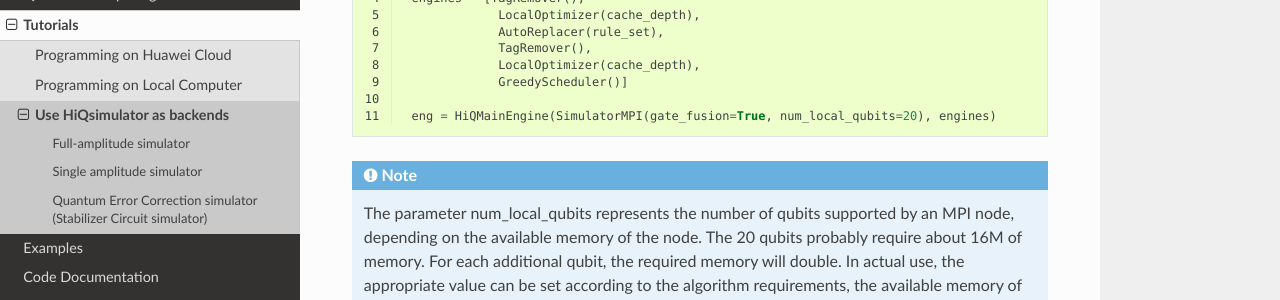
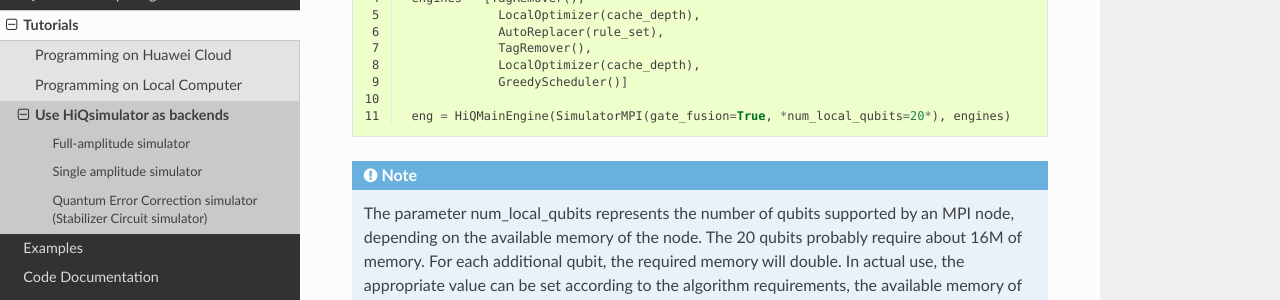
Before and after one commit to MindQuantum-HiQ/HiQsimulator, a Sphinx documentation site: the page built from docs/tutorials/tutorials.backends.rst, in a window 1280 px wide and 900 px high, scrolled down 1398 px. Shown: the part 151-451 px from the top of the window. Built offline with Sphinx 7.4.7 and the Read the Docs theme 2.0.0, drawn with Linux system fonts in a browser that asks for light colours.

```diff
--- a/docs/tutorials/tutorials.backends.rst
+++ b/docs/tutorials/tutorials.backends.rst
@@ -88,7 +88,7 @@ Below, we will briefly introduce the compiling environment:
                 LocalOptimizer(cache_depth),
                 GreedyScheduler()]
 
-    eng = HiQMainEngine(SimulatorMPI(gate_fusion=True, num_local_qubits=20), engines)
+    eng = HiQMainEngine(SimulatorMPI(gate_fusion=True, *num_local_qubits=20*), engines)
 
 .. note::
     The parameter num_local_qubits represents the number of qubits supported by an MPI node,
```
